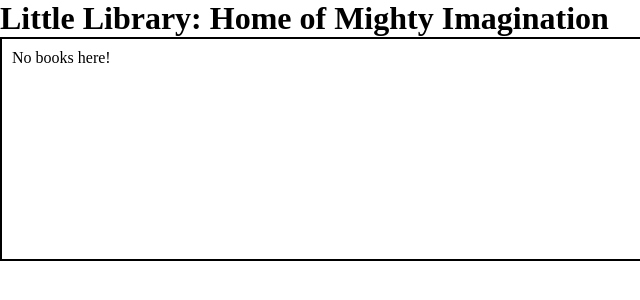
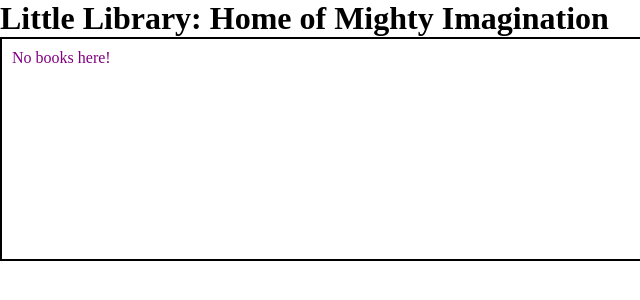
Before and after one commit to curiousConductor49/odin-little-library, a plain HTML site: page index.html in a window 1280 px wide. Shown: the full height of the page, 0-640 px from the left. Drawn offline with Linux system fonts and the light colour scheme.

Commit message:
feat: roughly style placeholder text

```diff
--- a/styles.css
+++ b/styles.css
@@ -10,6 +10,10 @@
     display: grid;
     grid-template-columns: repeat(auto-fit, minmax(200px, 1fr));
     grid-template-rows: repeat(auto-fit, minmax(200px, 1fr));
+}
+
+.library-container .placeholder-text {
+    color: purple;
 }
 
 .library-book {
```
